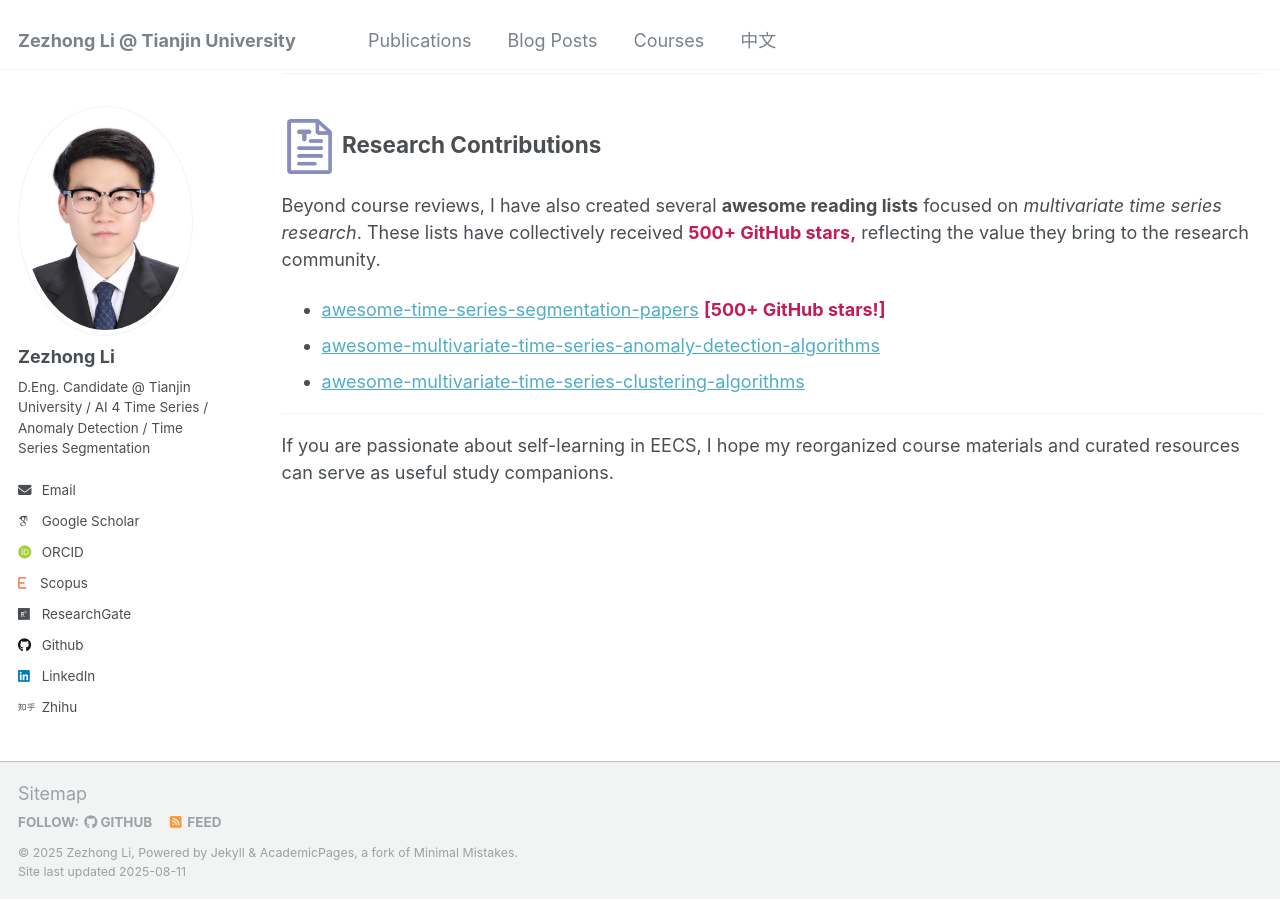
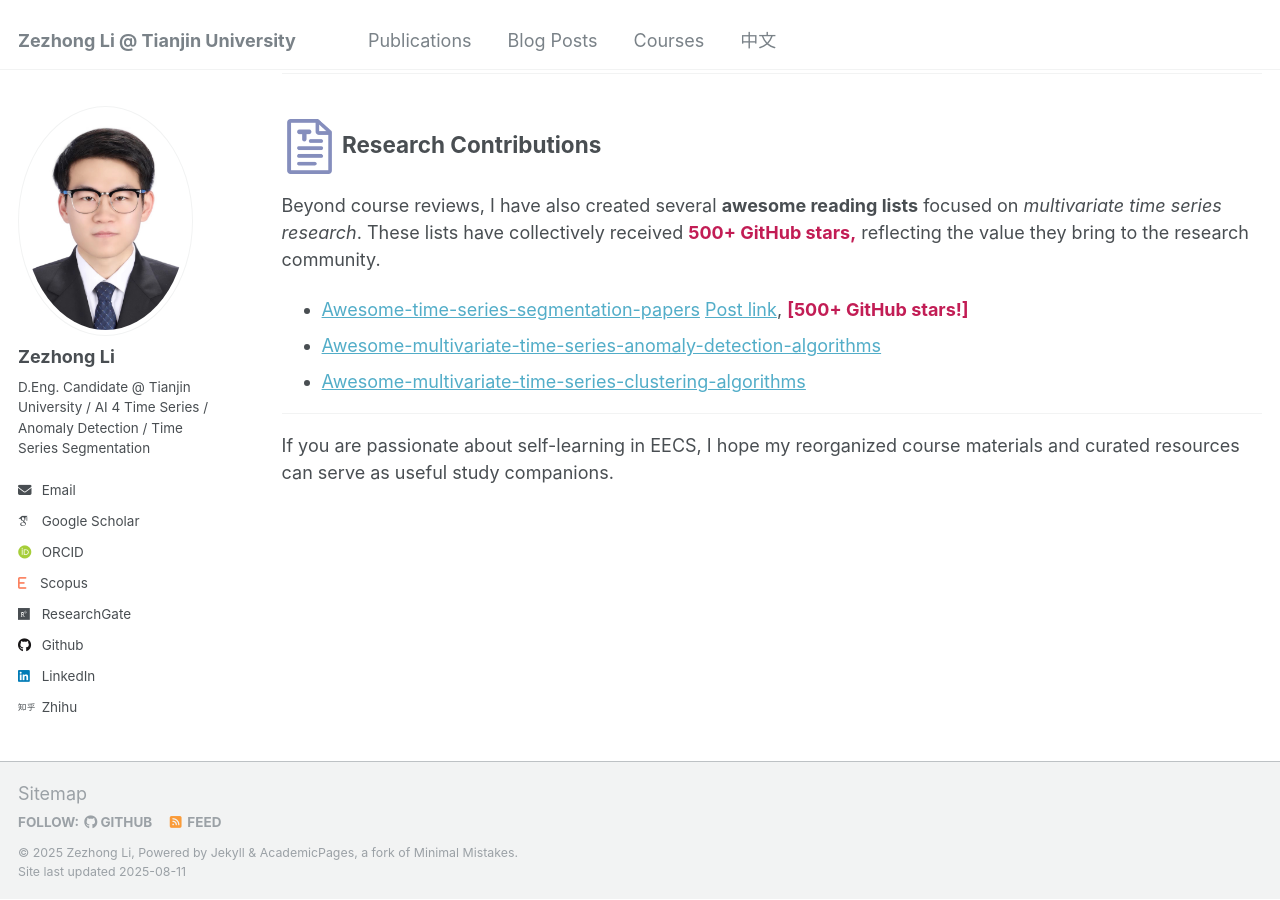
Before and after one commit to lzz19980125/lzz19980125.github.io, a Jekyll site: the page built from _pages/courses.md, in a window 1280 px wide and 900 px high, scrolled down 2639 px. Built offline with Jekyll 4.4.1, drawn with Linux system fonts in a browser that asks for light colours; some web fonts are replaced.

Commit message:
Update courses.md

```diff
--- a/_pages/courses.md
+++ b/_pages/courses.md
@@ -97,9 +97,9 @@ A legendary course on distributed computing principles, from consensus protocols
 
 Beyond course reviews, I have also created several **awesome reading lists** focused on *multivariate time series research*. These lists have collectively received <span style="color:rgb(194,29,85)">**500+ GitHub stars,**</span> reflecting the value they bring to the research community.
 
-- [awesome-time-series-segmentation-papers](https://github.com/lzz19980125/awesome-time-series-segmentation-papers) <span style="color:rgb(194,29,85)">**[500+ GitHub stars!]**</span>
-- [awesome-multivariate-time-series-anomaly-detection-algorithms](https://github.com/lzz19980125/awesome-multivariate-time-series-anomaly-detection-algorithms)
-- [awesome-multivariate-time-series-clustering-algorithms](https://github.com/lzz19980125/awesome-multivariate-time-series-clustering-algorithms)
+- [Awesome-time-series-segmentation-papers](https://github.com/lzz19980125/awesome-time-series-segmentation-papers) [Post link](https://lzz19980125.github.io/posts/2025-5-24-Awesome%20Time%20Series%20Segmentation%20Papers), <span style="color:rgb(194,29,85)">**[500+ GitHub stars!]**</span>
+- [Awesome-multivariate-time-series-anomaly-detection-algorithms](https://github.com/lzz19980125/awesome-multivariate-time-series-anomaly-detection-algorithms)
+- [Awesome-multivariate-time-series-clustering-algorithms](https://github.com/lzz19980125/awesome-multivariate-time-series-clustering-algorithms)
 
 ------
 
```
